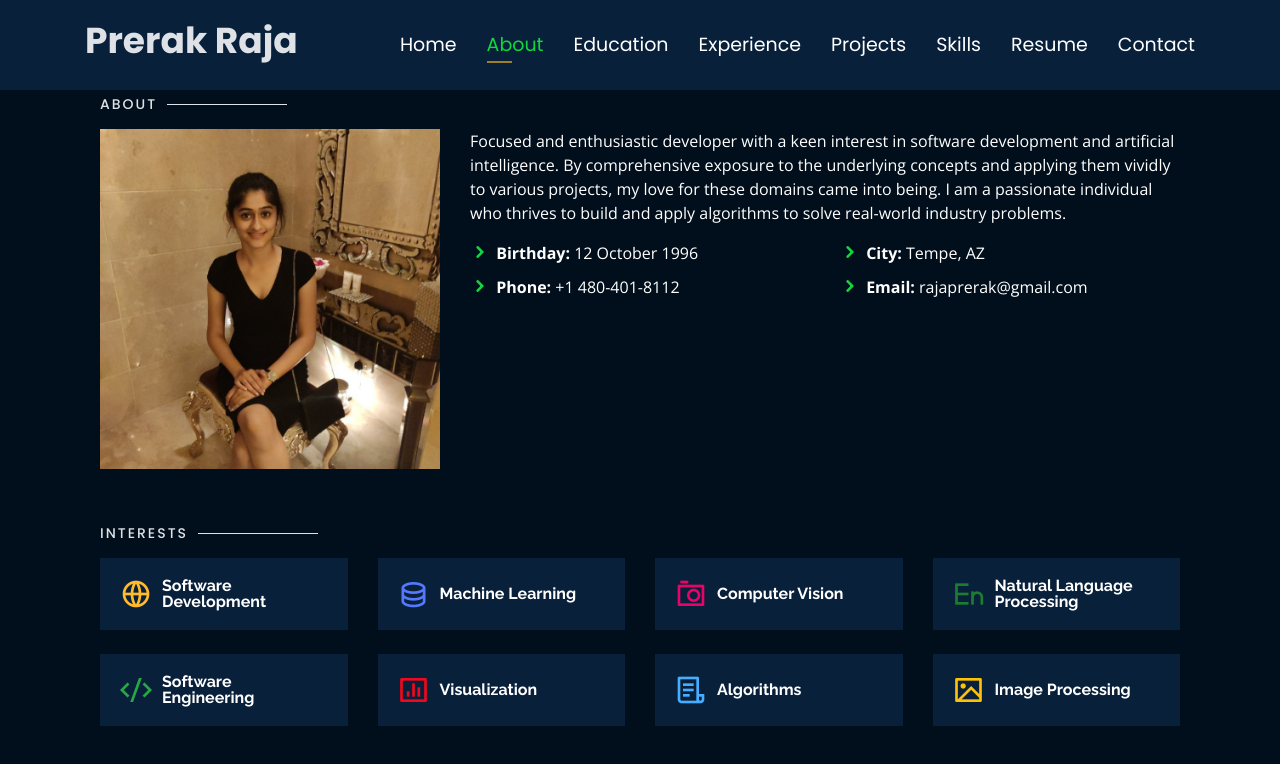
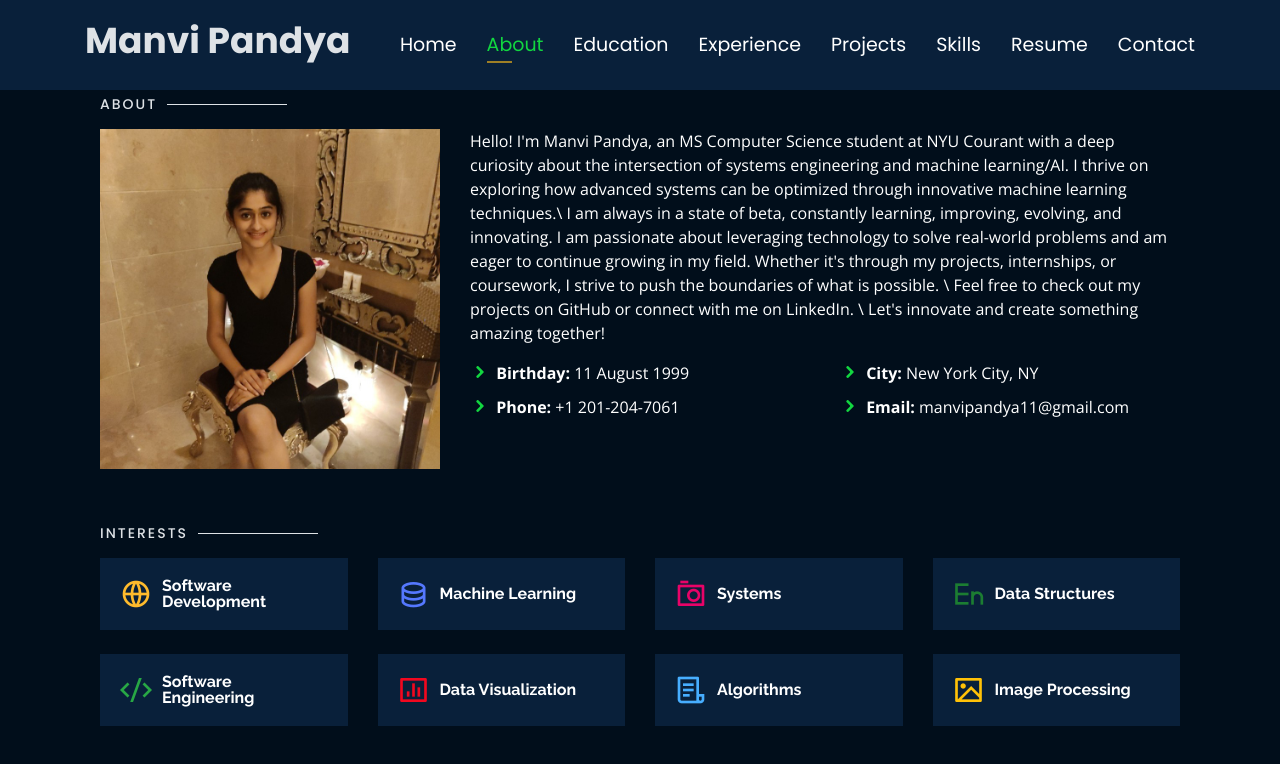
Before and after one commit to Manvipandya/Manvi_Portfolio, a plain HTML site: page index.html in a window 1280 px wide. Both pictures are taken after a click on the link "About". Drawn offline with nearby package versions, Linux system fonts and the light colour scheme.

Commit message:
chg:about-intrest2

```diff
--- a/index.html
+++ b/index.html
@@ -63,8 +63,8 @@
 
     <div class="container">
 
-      <h1><a href="index.html">Prerak Raja</a></h1>
-      <h2 style="color:#fff">I'm <span class="typing" style="color:#12D640"></span></h2>
+      <h1><a href="index.html">Manvi Pandya</a></h1>
+      <!-- <h2 style="color:#fff">I'm <span class="typing" style="color:#12D640"></span></h2> -->
       <nav class="nav-menu d-none d-lg-block">
         <ul>
           <li class="active"><a href="#header"> <span>Home</span></a></li>
@@ -82,9 +82,9 @@
       </nav><!-- .nav-menu -->
 
       <div class="social-links">
-          <a href="https://www.linkedin.com/in/rajaprerak" target="_blank" class="linkedin"><i class="bx bxl-linkedin"></i></a>
-          <a href="https://www.github.com/rajaprerak" target="_blank" class="github"><i class="bx bxl-github"></i></a>
-          <a href="mailto:rajaprerak@gmail.com" target="_blank" class="google"><i class="bx bxl-google"></i></a>
+          <a href="https://www.linkedin.com/in/manvi-pandya" target="_blank" class="linkedin"><i class="bx bxl-linkedin"></i></a>
+          <a href="https://www.github.com/Manvipandya" target="_blank" class="github"><i class="bx bxl-github"></i></a>
+          <a href="mailto:manvipandya11@gmail.com" target="_blank" class="google"><i class="bx bxl-google"></i></a>
 
       </div>
 
@@ -106,21 +106,22 @@
           <img src="assets/img/profile.jpeg" class="img-fluid" alt="">
         </div>
         <div class="col-lg-8 pt-4 pt-lg-0 content" data-aos="fade-left">
-          <p>Focused and enthusiastic developer with a keen interest in software development and artificial intelligence. By comprehensive exposure
-            to the underlying concepts and applying them vividly to various projects, my love for these domains came into being.
-            I am a passionate individual who thrives to build and apply algorithms to solve real-world industry problems.
+          <p>Hello! I'm Manvi Pandya, an MS Computer Science student at NYU Courant with a deep curiosity about the intersection of systems engineering and machine learning/AI. I thrive on exploring how advanced systems can be optimized through innovative machine learning techniques.\
+            I am always in a state of beta, constantly learning, improving, evolving, and innovating. I am passionate about leveraging technology to solve real-world problems and am eager to continue growing in my field. Whether it's through my projects, internships, or coursework, I strive to push the boundaries of what is possible. \
+            Feel free to check out my projects on GitHub or connect with me on LinkedIn. \
+            Let's innovate and create something amazing together!
           </p>
           <div class="row">
             <div class="col-lg-6">
               <ul>
-                <li><i class="icofont-rounded-right"></i> <strong>Birthday:</strong> 12 October 1996</li>
-                <li><i class="icofont-rounded-right"></i> <strong>Phone:</strong> +1 480-401-8112</li>
+                <li><i class="icofont-rounded-right"></i> <strong>Birthday:</strong> 11 August 1999</li>
+                <li><i class="icofont-rounded-right"></i> <strong>Phone:</strong> +1 201-204-7061</li>
               </ul>
             </div>
             <div class="col-lg-6">
               <ul>
-                <li><i class="icofont-rounded-right"></i> <strong>City:</strong> Tempe, AZ</li>
-                <li><i class="icofont-rounded-right"></i> <strong>Email:</strong> rajaprerak@gmail.com</li>
+                <li><i class="icofont-rounded-right"></i> <strong>City:</strong> New York City, NY</li>
+                <li><i class="icofont-rounded-right"></i> <strong>Email:</strong> manvipandya11@gmail.com</li>
               </ul>
             </div>
           </div>
@@ -152,13 +153,13 @@
         <div class="col-lg-3 col-md-4 mt-4 mt-md-0">
           <div class="icon-box">
             <i class="ri-camera-3-line" style="color: #e80368;"></i>
-            <h3>Computer Vision</h3>
+            <h3>Systems</h3>
           </div>
         </div>
         <div class="col-lg-3 col-md-4 mt-4 mt-lg-0">
           <div class="icon-box">
             <i class="ri-english-input" style="color: #1c7d32;"></i>
-            <h3>Natural Language Processing</h3>
+            <h3>Data Structures</h3>
           </div>
         </div>
         <div class="col-lg-3 col-md-4 mt-4">
@@ -170,7 +171,7 @@
         <div class="col-lg-3 col-md-4 mt-4">
           <div class="icon-box">
             <i class="ri-bar-chart-box-line" style="color: #f1081f;"></i>
-            <h3>Visualization</h3>
+            <h3>Data Visualization</h3>
           </div>
         </div>
         <div class="col-lg-3 col-md-4 mt-4">
```
Also changed, not shown: 2 other files.
